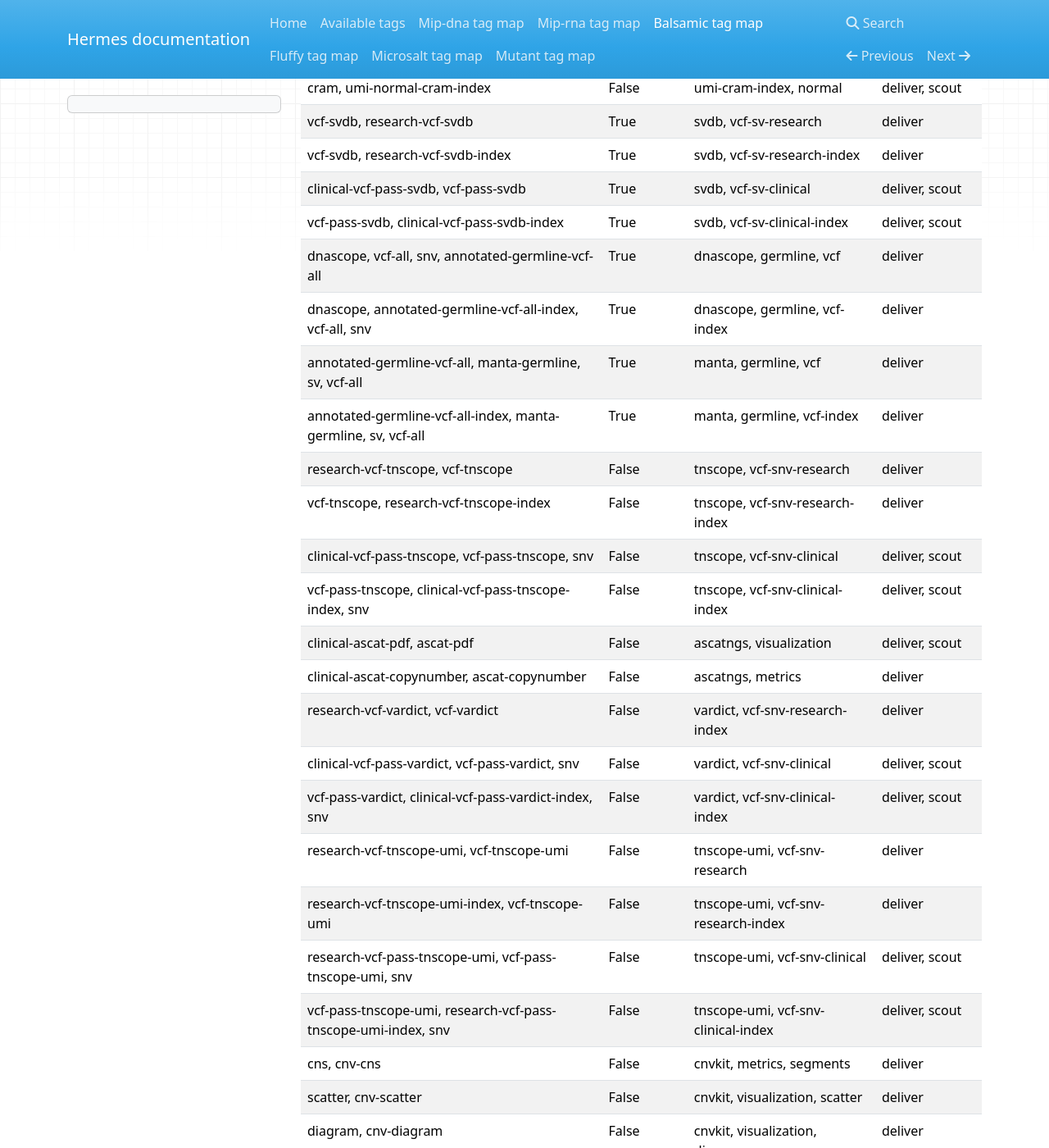
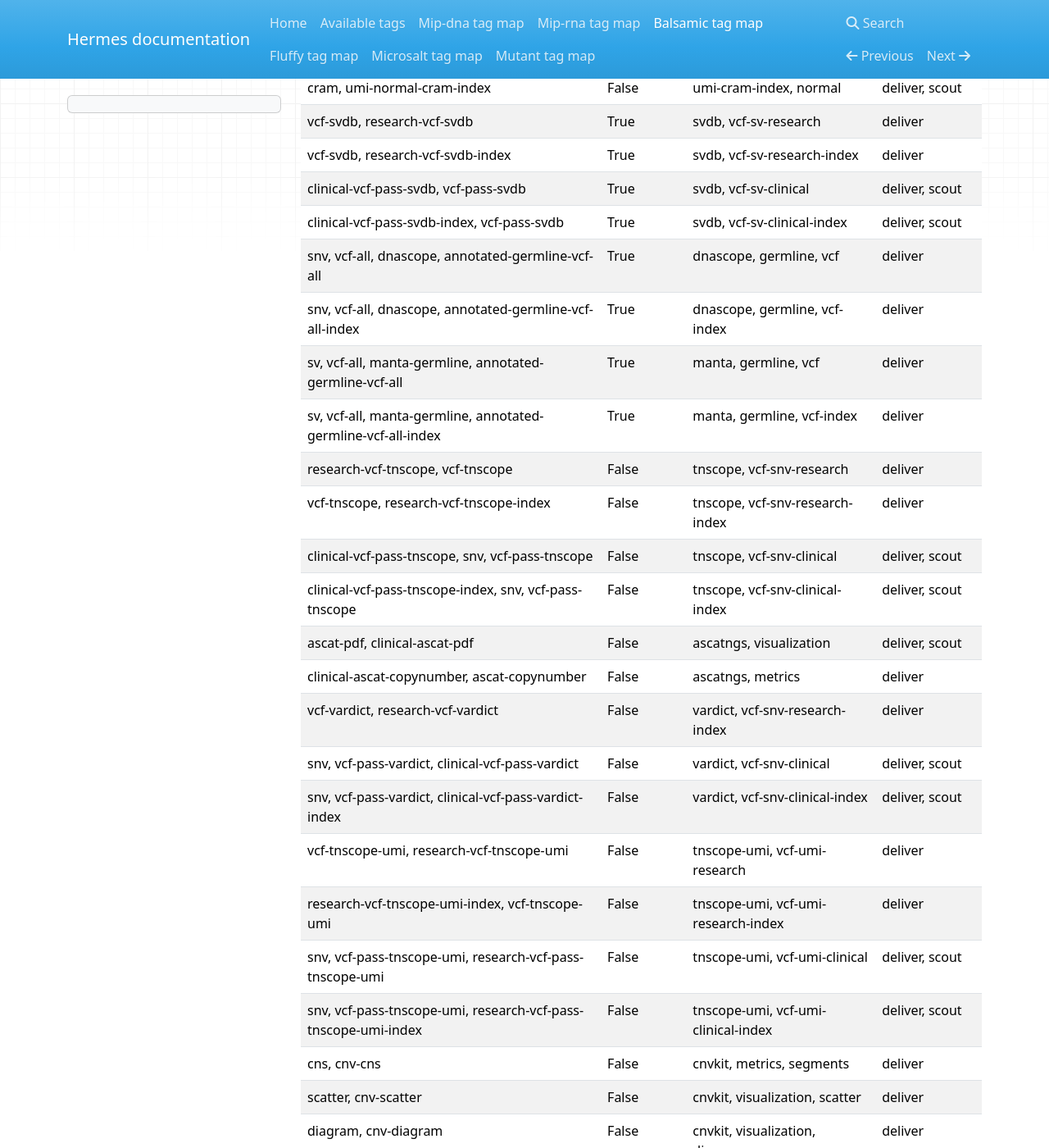
Before and after one commit to Clinical-Genomics/hermes, an MkDocs documentation site: the page built from docs/balsamic_map.md, in a window 1280 px wide and 1400 px high, scrolled down 651 px. Shown: the whole window at 82% size. Built offline with MkDocs 1.6.1, drawn with Linux system fonts in a browser that asks for light colours; nearby versions of some CDN libraries; some of the changed text lies outside the part shown.

Commit message:
update docs

```diff
--- a/docs/balsamic_map.md
+++ b/docs/balsamic_map.md
@@ -3,38 +3,38 @@
 | balsamic-config                                                | True        | balsamic-config                     | audit, cg             |
 | balsamic-report                                                | True        | balsamic-report                     | audit                 |
 | balsamic-dag                                                   | True        | balsamic-dag                        | audit                 |
-| qc-metrics-yaml, yaml                                          | True        | qc-metrics                          | audit, cg, vogue      |
-| multiqc-html, html                                             | True        | multiqc-html                        | audit, deliver, scout |
+| yaml, qc-metrics-yaml                                          | True        | qc-metrics                          | audit, cg, vogue      |
+| html, multiqc-html                                             | True        | multiqc-html                        | audit, deliver, scout |
 | json, multiqc-json                                             | True        | multiqc-json                        | audit                 |
 | cram, tumor-cram                                               | True        | tumor, cram                         | deliver, scout        |
 | cram, tumor-cram-index                                         | True        | tumor, cram-index                   | deliver, scout        |
 | cram, normal-cram                                              | False       | normal, cram                        | deliver, scout        |
-| cram, normal-cram-index                                        | False       | normal, cram-index                  | deliver, scout        |
+| normal-cram-index, cram                                        | False       | normal, cram-index                  | deliver, scout        |
 | cram, umi-tumor-cram                                           | False       | umi-cram, tumor                     | deliver, scout        |
 | cram, umi-tumor-cram-index                                     | False       | umi-cram-index, tumor               | deliver, scout        |
-| cram, umi-normal-cram                                          | False       | umi-cram, normal                    | deliver, scout        |
+| umi-normal-cram, cram                                          | False       | umi-cram, normal                    | deliver, scout        |
 | cram, umi-normal-cram-index                                    | False       | umi-cram-index, normal              | deliver, scout        |
 | vcf-svdb, research-vcf-svdb                                    | True        | svdb, vcf-sv-research               | deliver               |
 | vcf-svdb, research-vcf-svdb-index                              | True        | svdb, vcf-sv-research-index         | deliver               |
 | clinical-vcf-pass-svdb, vcf-pass-svdb                          | True        | svdb, vcf-sv-clinical               | deliver, scout        |
-| vcf-pass-svdb, clinical-vcf-pass-svdb-index                    | True        | svdb, vcf-sv-clinical-index         | deliver, scout        |
-| dnascope, vcf-all, snv, annotated-germline-vcf-all             | True        | dnascope, germline, vcf             | deliver               |
-| dnascope, annotated-germline-vcf-all-index, vcf-all, snv       | True        | dnascope, germline, vcf-index       | deliver               |
-| annotated-germline-vcf-all, manta-germline, sv, vcf-all        | True        | manta, germline, vcf                | deliver               |
-| annotated-germline-vcf-all-index, manta-germline, sv, vcf-all  | True        | manta, germline, vcf-index          | deliver               |
+| clinical-vcf-pass-svdb-index, vcf-pass-svdb                    | True        | svdb, vcf-sv-clinical-index         | deliver, scout        |
+| snv, vcf-all, dnascope, annotated-germline-vcf-all             | True        | dnascope, germline, vcf             | deliver               |
+| snv, vcf-all, dnascope, annotated-germline-vcf-all-index       | True        | dnascope, germline, vcf-index       | deliver               |
+| sv, vcf-all, manta-germline, annotated-germline-vcf-all        | True        | manta, germline, vcf                | deliver               |
+| sv, vcf-all, manta-germline, annotated-germline-vcf-all-index  | True        | manta, germline, vcf-index          | deliver               |
 | research-vcf-tnscope, vcf-tnscope                              | False       | tnscope, vcf-snv-research           | deliver               |
 | vcf-tnscope, research-vcf-tnscope-index                        | False       | tnscope, vcf-snv-research-index     | deliver               |
-| clinical-vcf-pass-tnscope, vcf-pass-tnscope, snv               | False       | tnscope, vcf-snv-clinical           | deliver, scout        |
-| vcf-pass-tnscope, clinical-vcf-pass-tnscope-index, snv         | False       | tnscope, vcf-snv-clinical-index     | deliver, scout        |
-| clinical-ascat-pdf, ascat-pdf                                  | False       | ascatngs, visualization             | deliver, scout        |
+| clinical-vcf-pass-tnscope, snv, vcf-pass-tnscope               | False       | tnscope, vcf-snv-clinical           | deliver, scout        |
+| clinical-vcf-pass-tnscope-index, snv, vcf-pass-tnscope         | False       | tnscope, vcf-snv-clinical-index     | deliver, scout        |
+| ascat-pdf, clinical-ascat-pdf                                  | False       | ascatngs, visualization             | deliver, scout        |
 | clinical-ascat-copynumber, ascat-copynumber                    | False       | ascatngs, metrics                   | deliver               |
-| research-vcf-vardict, vcf-vardict                              | False       | vardict, vcf-snv-research-index     | deliver               |
-| clinical-vcf-pass-vardict, vcf-pass-vardict, snv               | False       | vardict, vcf-snv-clinical           | deliver, scout        |
-| vcf-pass-vardict, clinical-vcf-pass-vardict-index, snv         | False       | vardict, vcf-snv-clinical-index     | deliver, scout        |
-| research-vcf-tnscope-umi, vcf-tnscope-umi                      | False       | tnscope-umi, vcf-snv-research       | deliver               |
-| research-vcf-tnscope-umi-index, vcf-tnscope-umi                | False       | tnscope-umi, vcf-snv-research-index | deliver               |
-| research-vcf-pass-tnscope-umi, vcf-pass-tnscope-umi, snv       | False       | tnscope-umi, vcf-snv-clinical       | deliver, scout        |
-| vcf-pass-tnscope-umi, research-vcf-pass-tnscope-umi-index, snv | False       | tnscope-umi, vcf-snv-clinical-index | deliver, scout        |
+| vcf-vardict, research-vcf-vardict                              | False       | vardict, vcf-snv-research-index     | deliver               |
+| snv, vcf-pass-vardict, clinical-vcf-pass-vardict               | False       | vardict, vcf-snv-clinical           | deliver, scout        |
+| snv, vcf-pass-vardict, clinical-vcf-pass-vardict-index         | False       | vardict, vcf-snv-clinical-index     | deliver, scout        |
+| vcf-tnscope-umi, research-vcf-tnscope-umi                      | False       | tnscope-umi, vcf-umi-research       | deliver               |
+| research-vcf-tnscope-umi-index, vcf-tnscope-umi                | False       | tnscope-umi, vcf-umi-research-index | deliver               |
+| snv, vcf-pass-tnscope-umi, research-vcf-pass-tnscope-umi       | False       | tnscope-umi, vcf-umi-clinical       | deliver, scout        |
+| snv, vcf-pass-tnscope-umi, research-vcf-pass-tnscope-umi-index | False       | tnscope-umi, vcf-umi-clinical-index | deliver, scout        |
 | cns, cnv-cns                                                   | False       | cnvkit, metrics, segments           | deliver               |
 | scatter, cnv-scatter                                           | False       | cnvkit, visualization, scatter      | deliver               |
 | diagram, cnv-diagram                                           | False       | cnvkit, visualization, diagram      | deliver               |
```
Also changed, not shown: docs/all_tags.md (+4 -0 lines).
